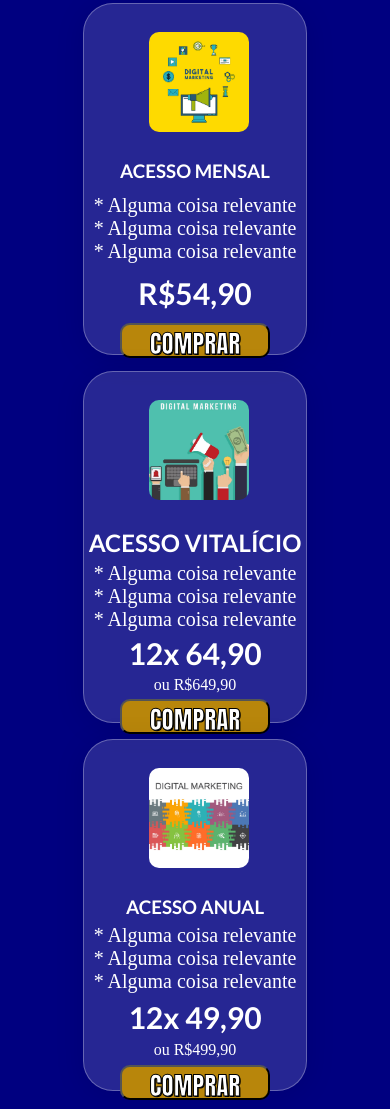
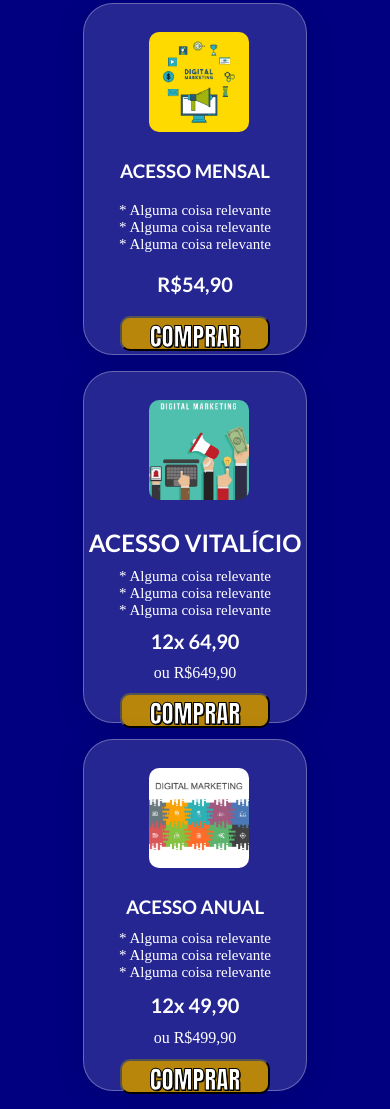
Before and after one commit to oSpeedster/Landing-Page01, a plain HTML site: page index.html in a window 390 px wide. Shown: the part 1947-3056 px from the top of the page. Drawn offline with Linux system fonts and the light colour scheme; a web font is replaced by a local one.

Commit message:
Update styles.css

```diff
--- a/styles.css
+++ b/styles.css
@@ -513,6 +513,14 @@ html {
         margin: 28px 65px;
     }
 
+    .tela-venda-txt-p {
+        font-size: 15px;
+    }
+
+    .tela-venda-txt-span {
+        font-size: 20px;
+    }
+
     .tela-div3 {
         height: 1200px;
         align-items: flex-start;
```
